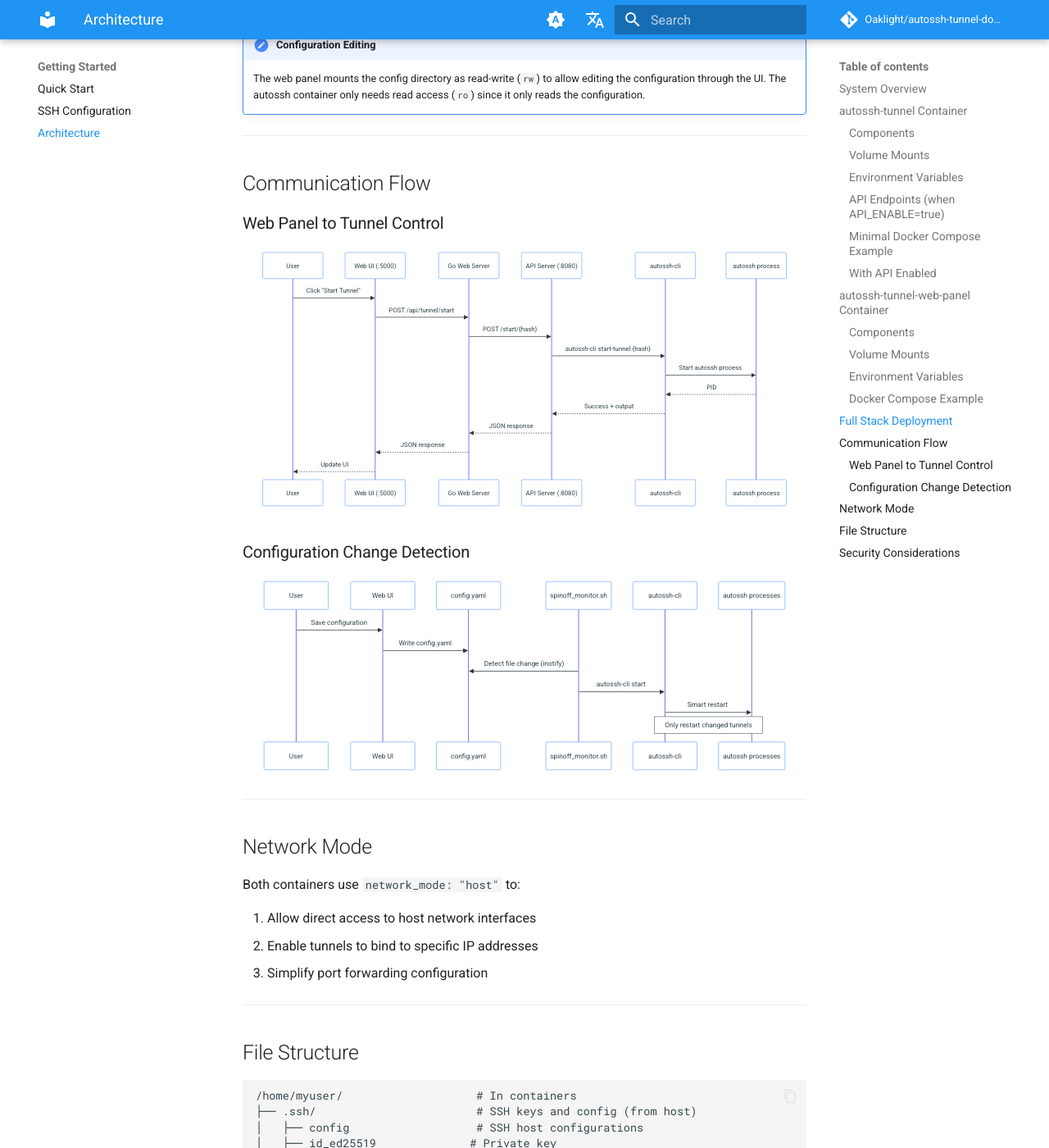
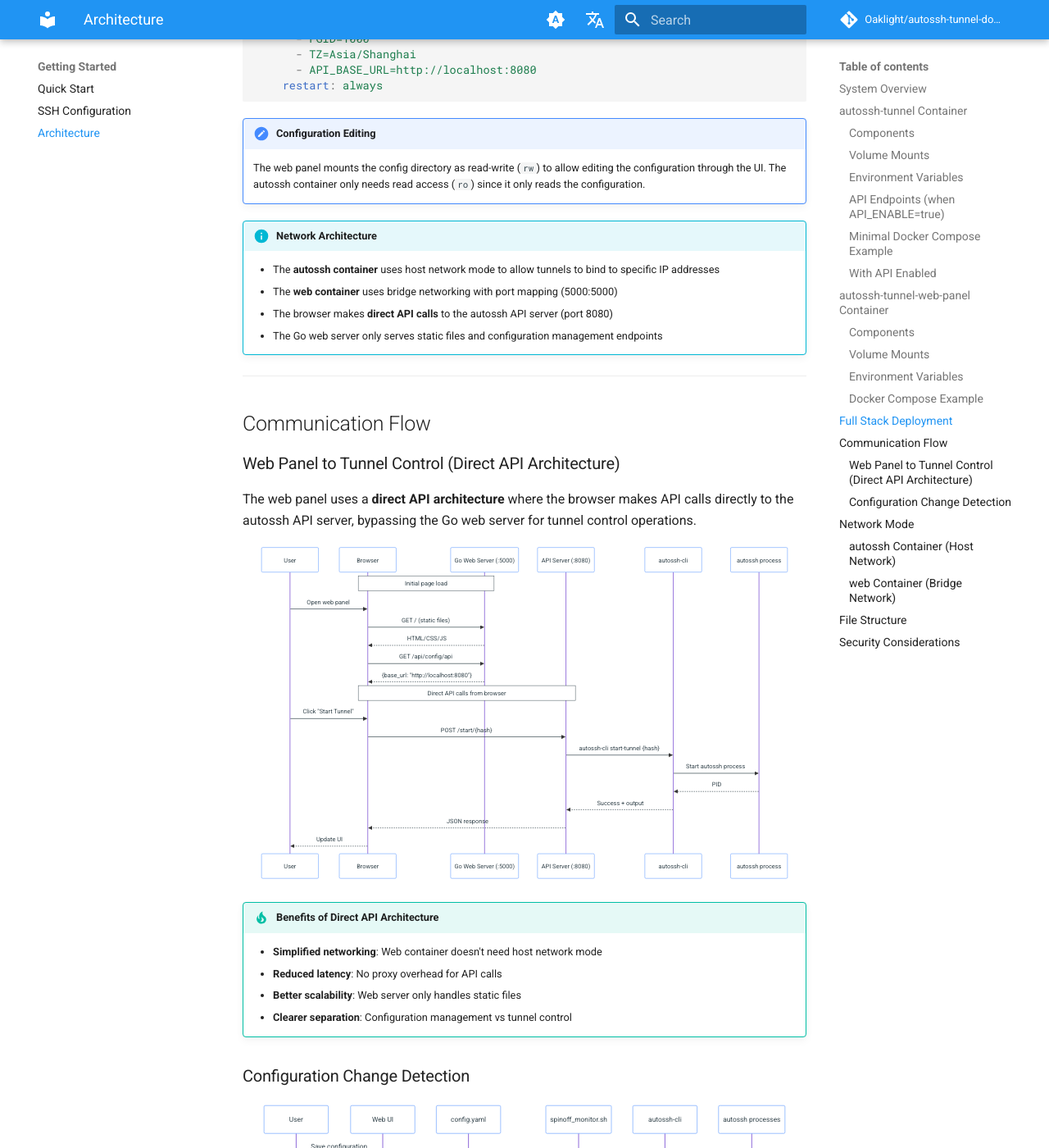
Before and after one commit to Oaklight/autossh-tunnel-dockerized, an MkDocs documentation site: the page built from docs/architecture.md, in a window 1280 px wide and 1400 px high, scrolled down 6133 px. Shown: the whole window at 82% size. Built offline with MkDocs 1.6.1 and Material for MkDocs 9.7.7, drawn with Linux system fonts in a browser that asks for light colours; comment, search, counter and statistics services are not loaded; some of the changed text lies outside the part shown.

Commit message:
docs: update architecture and web-panel for direct API architecture
- Update architecture diagram to show browser making direct API calls
- Update communication flow sequence diagram
- Add network mode explanation for autossh (host) vs web (bridge)
- Update Docker Compose examples with port mapping for web container
- Add architecture section to web-panel explaining direct API design
- Update security recommendations to include API port and authentication

````diff
--- a/docs/architecture.md
+++ b/docs/architecture.md
@@ -17,6 +17,7 @@ graph TB
     subgraph "Host Machine"
         SSH[~/.ssh<br/>SSH Keys & Config]
         CONFIG[./config<br/>config.yaml]
+        BROWSER[Browser]
     end
 
     subgraph "Docker Containers"
@@ -50,8 +50,8 @@ graph TB
     CLI --> AUTOSSH
     API --> CLI
 
-    WEBUI --> API
-    WEBSERVER --> WEBUI
+    BROWSER -->|Static files| WEBSERVER
+    BROWSER -->|Direct API calls| API
 
     AUTOSSH -->|SSH Tunnel| REMOTE1
     AUTOSSH -->|SSH Tunnel| REMOTE2
@@ -160,8 +160,8 @@ An optional web-based management interface that communicates with the autossh co
 
 | Component | Description |
 |-----------|-------------|
-| `Go Web Server` | Serves the web UI and proxies API requests |
-| `Web UI` | HTML/CSS/JavaScript frontend with i18n support |
+| `Go Web Server` | Serves static files and manages configuration |
+| `Web UI` | HTML/CSS/JavaScript frontend with i18n support (runs in browser) |
 
 ### Volume Mounts
 
@@ -176,7 +176,10 @@ An optional web-based management interface that communicates with the autossh co
 | `PUID` | User ID for file permissions | `1000` | No |
 | `PGID` | Group ID for file permissions | `1000` | No |
 | `TZ` | Timezone for log timestamps | `UTC` | No |
-| `API_BASE_URL` | URL of the autossh API server | `http://localhost:8080` | **Yes** |
+| `API_BASE_URL` | URL of the autossh API server (passed to browser) | `http://localhost:8080` | **Yes** |
+
+!!! info "Direct API Architecture"
+    The `API_BASE_URL` is passed to the browser-based frontend, which makes API calls directly to the autossh container. The Go web server does not proxy API requests - it only serves static files and manages configuration.
 
 ### Docker Compose Example
 
@@ -185,7 +188,8 @@ name: autotunnel
 services:
   web:
     image: oaklight/autossh-tunnel-web-panel:latest
-    network_mode: "host"
+    ports:
+      - "5000:5000"
     volumes:
       - ./config:/home/myuser/config
     environment:
@@ -195,6 +199,9 @@ services:
       - API_BASE_URL=http://localhost:8080
     restart: always
 ```
+
+!!! note "Network Mode"
+    The web container uses bridge networking with port mapping instead of host network mode. API calls are made directly from the browser to the API server.
 
 ---
 
@@ -221,7 +228,8 @@ services:
 
   web:
     image: oaklight/autossh-tunnel-web-panel:latest
-    network_mode: "host"
+    ports:
+      - "5000:5000"
     volumes:
       - ./config:/home/myuser/config:rw
     environment:
@@ -235,32 +243,52 @@ services:
 !!! note "Configuration Editing"
     The web panel mounts the config directory as read-write (`rw`) to allow editing the configuration through the UI. The autossh container only needs read access (`ro`) since it only reads the configuration.
 
+!!! info "Network Architecture"
+    - The **autossh container** uses host network mode to allow tunnels to bind to specific IP addresses
+    - The **web container** uses bridge networking with port mapping (5000:5000)
+    - The browser makes **direct API calls** to the autossh API server (port 8080)
+    - The Go web server only serves static files and configuration management endpoints
+
 ---
 
 ## Communication Flow
 
-### Web Panel to Tunnel Control
+### Web Panel to Tunnel Control (Direct API Architecture)
+
+The web panel uses a **direct API architecture** where the browser makes API calls directly to the autossh API server, bypassing the Go web server for tunnel control operations.
 
 ```mermaid
 sequenceDiagram
     participant User
-    participant WebUI as Web UI (:5000)
-    participant WebServer as Go Web Server
+    participant Browser as Browser
+    participant WebServer as Go Web Server (:5000)
     participant API as API Server (:8080)
     participant CLI as autossh-cli
     participant Tunnel as autossh process
 
-    User->>WebUI: Click "Start Tunnel"
-    WebUI->>WebServer: POST /api/tunnel/start
-    WebServer->>API: POST /start/{hash}
+    Note over Browser,WebServer: Initial page load
+    User->>Browser: Open web panel
+    Browser->>WebServer: GET / (static files)
+    WebServer-->>Browser: HTML/CSS/JS
+    Browser->>WebServer: GET /api/config/api
+    WebServer-->>Browser: {base_url: "http://localhost:8080"}
+
+    Note over Browser,API: Direct API calls from browser
+    User->>Browser: Click "Start Tunnel"
+    Browser->>API: POST /start/{hash}
     API->>CLI: autossh-cli start-tunnel {hash}
     CLI->>Tunnel: Start autossh process
     Tunnel-->>CLI: PID
     CLI-->>API: Success + output
-    API-->>WebServer: JSON response
-    WebServer-->>WebUI: JSON response
-    WebUI-->>User: Update UI
+    API-->>Browser: JSON response
+    Browser-->>User: Update UI
 ```
+
+!!! tip "Benefits of Direct API Architecture"
+    - **Simplified networking**: Web container doesn't need host network mode
+    - **Reduced latency**: No proxy overhead for API calls
+    - **Better scalability**: Web server only handles static files
+    - **Clearer separation**: Configuration management vs tunnel control
 
 ### Configuration Change Detection
 
@@ -285,11 +313,33 @@ sequenceDiagram
 
 ## Network Mode
 
-Both containers use `network_mode: "host"` to:
+The containers use different network modes based on their requirements:
+
+### autossh Container (Host Network)
+
+The autossh container uses `network_mode: "host"` to:
 
 1. Allow direct access to host network interfaces
 2. Enable tunnels to bind to specific IP addresses
 3. Simplify port forwarding configuration
+
+### web Container (Bridge Network)
+
+The web container uses bridge networking with port mapping:
+
+```yaml
+ports:
+  - "5000:5000"
+```
+
+This is possible because:
+
+1. The web server only serves static files and configuration endpoints
+2. All API calls are made directly from the browser to the API server
+3. No proxy functionality is needed between web and autossh containers
+
+!!! note "API Accessibility"
+    Since the browser makes direct API calls to port 8080, the API server must be accessible from the user's browser. When using host network mode for autossh, the API is available on `localhost:8080` from the host machine.
 
 ---
 
````
Also changed, not shown: other parts of docs/architecture.md (+0 -1 lines), docs/web-panel.md (+23 -3 lines).
